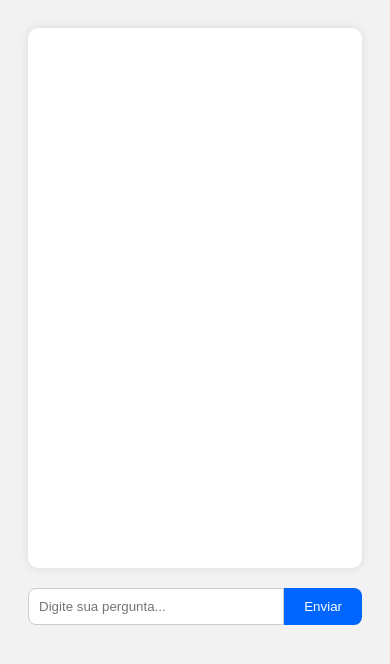
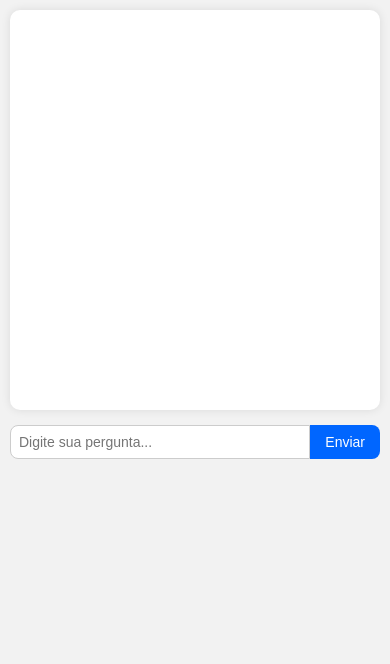
Before and after one commit to omatias01/shop.github.io, a plain HTML site: page chat/index.html in a window 390 px wide. Drawn offline with Linux system fonts and the light colour scheme.

Commit message:
Update index.html

```diff
--- a/chat/index.html
+++ b/chat/index.html
@@ -3,24 +3,29 @@
 <head>
   <meta charset="UTF-8" />
   <title>matIAs - a melhor IA</title>
+  <meta name="viewport" content="width=device-width, initial-scale=1" />
   <style>
     body {
       background-color: #f2f2f2;
       font-family: Arial, sans-serif;
-      padding: 20px;
+      padding: 10px 15px;
+      margin: 0;
     }
     #chat {
       background: #ffffff;
       max-width: 600px;
+      width: 100%;
       margin: auto;
       padding: 20px;
       border-radius: 10px;
       box-shadow: 0 0 10px rgba(0,0,0,0.1);
       height: 500px;
       overflow-y: auto;
+      box-sizing: border-box;
     }
     .mensagem {
       margin: 10px 0;
+      word-wrap: break-word;
     }
     .user {
       color: #0066ff;
@@ -32,7 +37,9 @@
     #entrada {
       display: flex;
       max-width: 600px;
+      width: 100%;
       margin: 20px auto 0 auto;
+      box-sizing: border-box;
     }
     #mensagem {
       flex: 1;
@@ -40,6 +47,9 @@
       border: 1px solid #ccc;
       border-radius: 8px 0 0 8px;
       outline: none;
+      font-size: 16px;
+      box-sizing: border-box;
+      min-width: 0; /* importante para flexbox em mobile */
     }
     #enviar {
       padding: 10px 20px;
@@ -48,9 +58,33 @@
       border: none;
       border-radius: 0 8px 8px 0;
       cursor: pointer;
+      font-size: 16px;
+      flex-shrink: 0;
     }
     #enviar:hover {
       background-color: #0050cc;
+    }
+
+    /* Ajustes para telas pequenas */
+    @media (max-width: 480px) {
+      body {
+        padding: 10px 10px;
+      }
+      #chat {
+        height: 400px;
+        padding: 15px;
+      }
+      #entrada {
+        margin: 15px auto 0 auto;
+      }
+      #mensagem {
+        font-size: 14px;
+        padding: 8px;
+      }
+      #enviar {
+        padding: 8px 15px;
+        font-size: 14px;
+      }
     }
   </style>
 </head>
```
